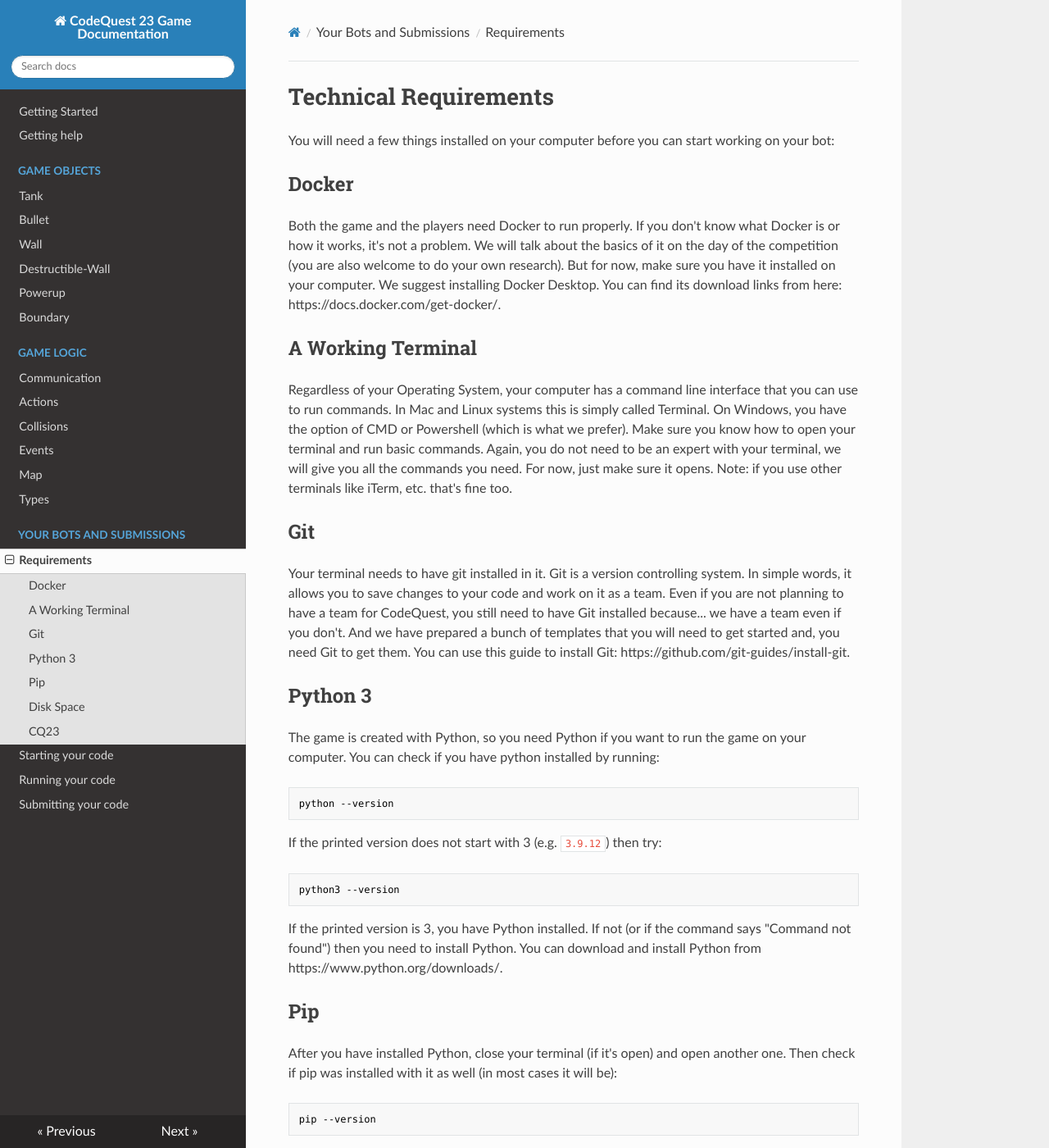
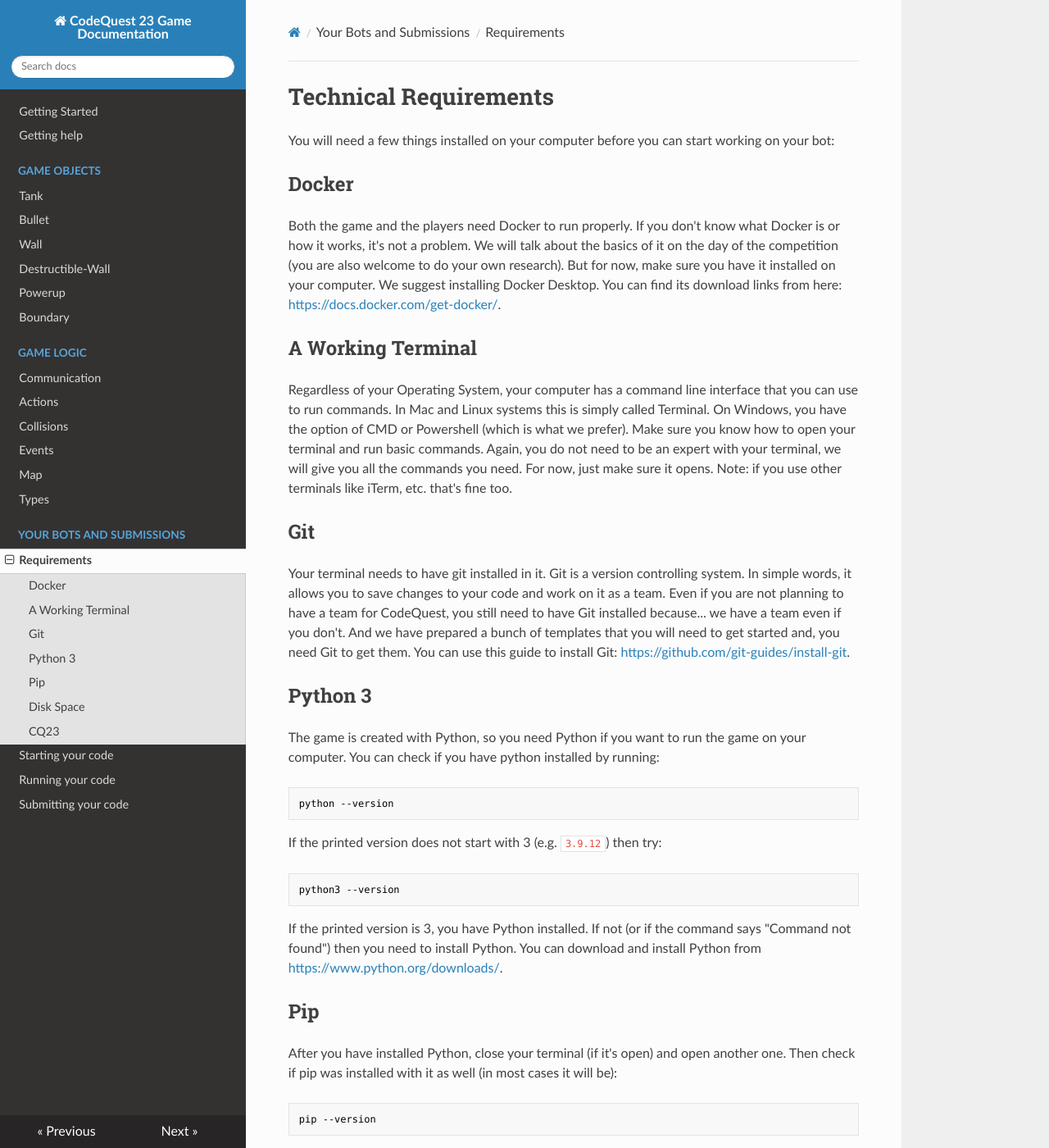
Before and after one commit to MonashAPS/cq23-game-server, an MkDocs documentation site: the page built from docs/bots_and_submissions/requirements.md, in a window 1280 px wide and 1400 px high. Shown: the whole window at 82% size. Built offline with MkDocs 1.6.1, drawn with Linux system fonts in a browser that asks for light colours; nearby versions of some CDN libraries; some of the changed text lies outside the part shown.

````diff
--- a/docs/bots_and_submissions/requirements.md
+++ b/docs/bots_and_submissions/requirements.md
@@ -6,7 +6,7 @@ You will need a few things installed on your computer before you can start worki
 Both the game and the players need Docker to run properly. If you don't know what Docker is or how it works,
 it's not a problem. We will talk about the basics of it on the day of the competition (you are also welcome to do your
 own research). But for now, make sure you have it installed on your computer. We suggest installing Docker Desktop. You
-can find its download links from here: https://docs.docker.com/get-docker/.
+can find its download links from here: <https://docs.docker.com/get-docker/>.
 
 ## A Working Terminal
 Regardless of your Operating System, your computer has a command line interface that you can use
@@ -20,7 +20,7 @@ Your terminal needs to have git installed in it. Git is a version controlling sy
 you to save changes to your code and work on it as a team. Even if you are not planning to have a team for CodeQuest,
 you still need to have Git installed because... we have a team even if you don't. And we have prepared a bunch of
 templates that you will need to get started and, you need Git to get them. You can use this guide to install Git:
-https://github.com/git-guides/install-git.
+<https://github.com/git-guides/install-git>.
 
 ## Python 3
 
@@ -38,7 +38,7 @@ python3 --version
 ```
 
 If the printed version is 3, you have Python installed. If not (or if the command says "Command not found") then you
-need to install Python. You can download and install Python from https://www.python.org/downloads/.
+need to install Python. You can download and install Python from <https://www.python.org/downloads/>.
 
 ## Pip
 
@@ -56,7 +56,7 @@ pip3 --version
 ```
 
 If the version at the end of the output line is not `3.<something>` or if the command fails, you need to install pip as
-well. You can do so from https://pip.pypa.io/en/stable/installation/
+well. You can do so from <https://pip.pypa.io/en/stable/installation/>
 
 Again, you don't need to know what pip is before the day; we'll tell you about it. But you're welcome and encouraged to
 do your own research.
````
Also changed, not shown: docs/help.md (+1 -1 lines).
